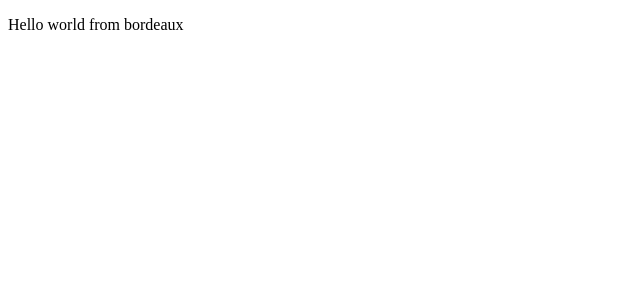
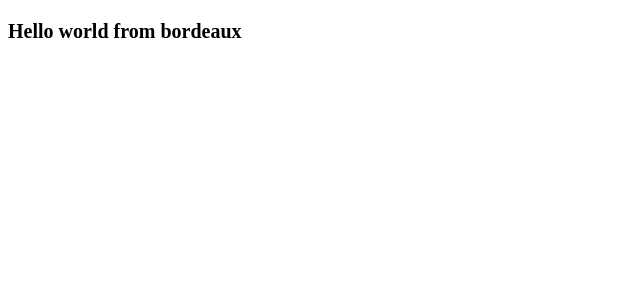
Before and after one commit to wa2l-99/exercicesGithub, an Angular app: page / in a window 1280 px wide. Shown: the top 300 px of the page, without its empty margins (0-640 px from the left). Built offline with nearby package versions, Linux system fonts and the light colour scheme.

Commit message:
C3: ajout du style pour le message

```diff
--- a/src/app/pages/hello-word/hello-word.component.scss
+++ b/src/app/pages/hello-word/hello-word.component.scss
@@ -0,0 +1,4 @@
+p{
+    font-size: 20px;
+    font-weight: bold;
+}
```
